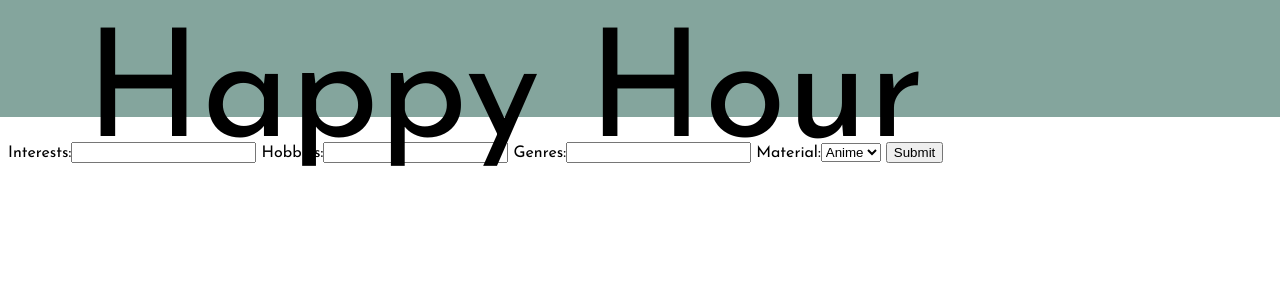
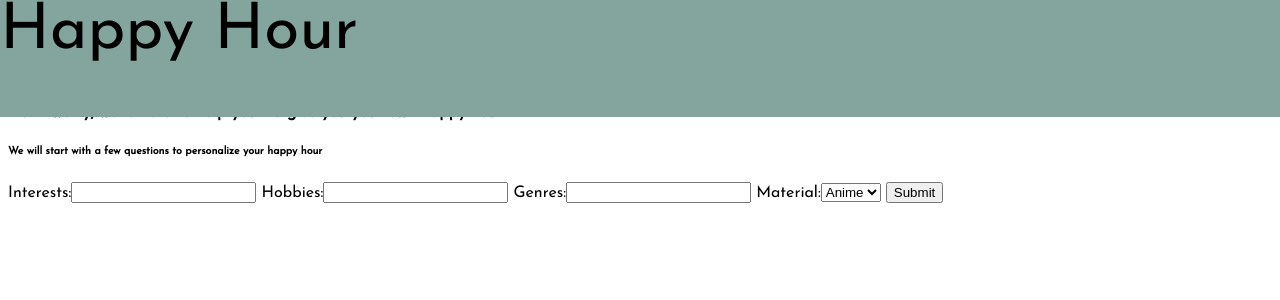
Before and after one commit to ReshmaShaji245/Happy-Hour, a Django app: page / in a window 1280 px wide; the page is wider, and only the part inside the window is pictured. Shown: the top 300 px of that part. Run offline with Django 3.2, Linux system fonts and the light colour scheme.

Commit message:
edited header

```diff
--- a/questionnaire/templates/form.html
+++ b/questionnaire/templates/form.html
@@ -17,14 +17,15 @@ left: 0px;
       top: 0px;
       margin-bottom:20px;
       background: #84A59D;
-
+      }
       div {
-position: absolute;
+        position: inline;
         left: 85px;
         top: 23px;
-font-size: 150px;
+        font-size: 64px;
         color: #000000;
       }
+
       #tagline {
         margin-top: 60px;
       }
```
Lines whose indentation alone changed are shown as unchanged.
